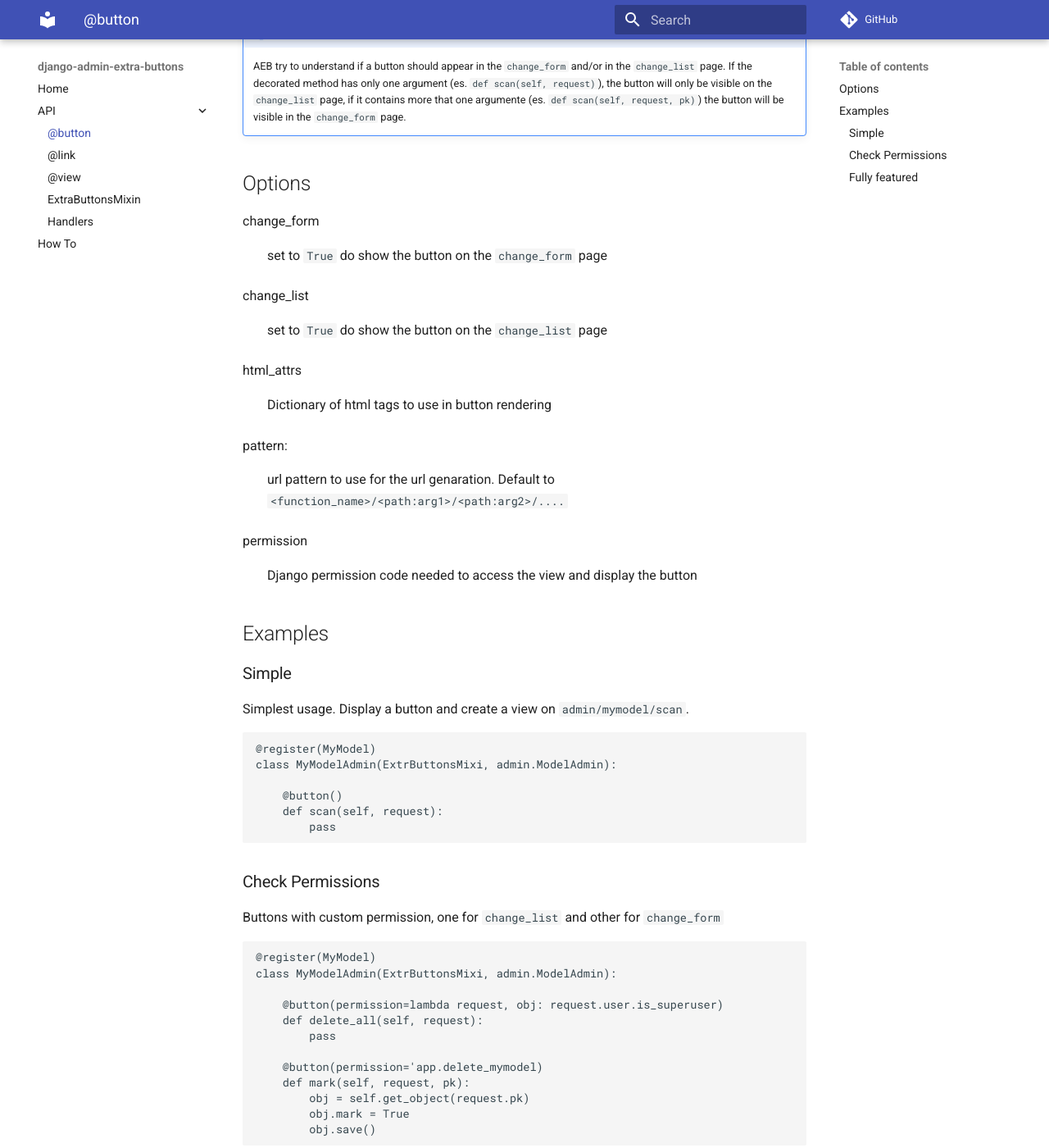
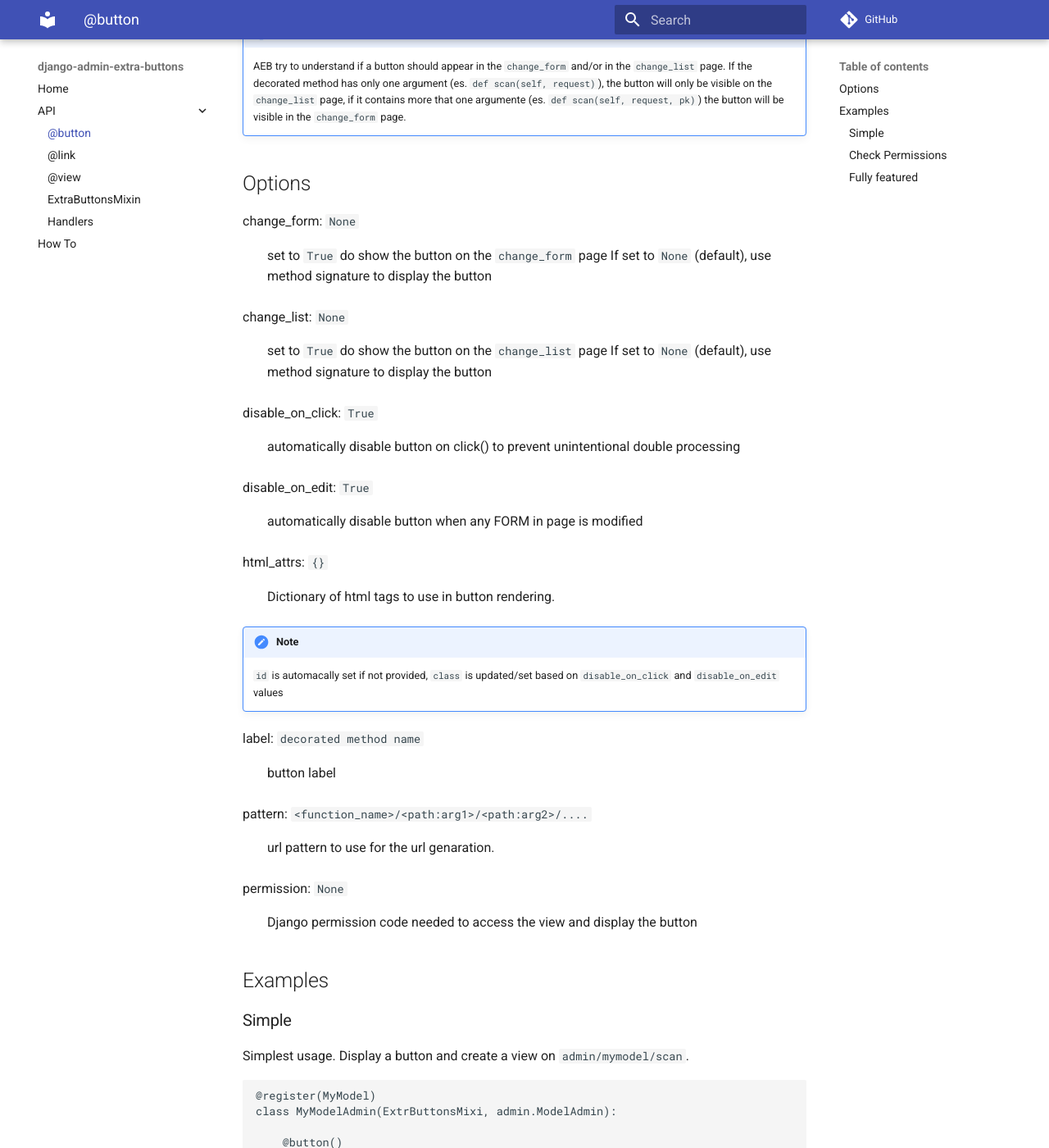
Before and after one commit to saxix/django-admin-extra-buttons, an MkDocs documentation site: the page built from docs/api/button.md, in a window 1280 px wide and 1400 px high, scrolled down 681 px. Shown: the whole window at 82% size. Built offline with MkDocs 1.6.1 and Material for MkDocs 9.7.7, drawn with Linux system fonts in a browser that asks for light colours; comment, search, counter and statistics services are not loaded.

Commit message:
js disable_on_edit and disable_on_click

```diff
--- a/docs/api/button.md
+++ b/docs/api/button.md
@@ -34,20 +34,35 @@ Examples:
 
 ## Options
 
-change_form
+change_form: `None`
 : set to `True` do show the button on the `change_form` page
+  If set to `None` (default), use method signature to display the button
 
-change_list
+change_list: `None`
 : set to `True` do show the button on the `change_list` page
+    If set to `None` (default), use method signature to display the button
 
-html_attrs
-:   Dictionary of html tags to use in button rendering
+disable_on_click: `True`
+: automatically disable button on click() to prevent unintentional double processing
 
-pattern:
+disable_on_edit: `True`
+: automatically disable button when any FORM in page is modified
+
+html_attrs: `{}`
+: Dictionary of html tags to use in button rendering.
+
+!!! Note
+
+    `id` is automacally set if not provided,
+    `class` is updated/set based on `disable_on_click` and `disable_on_edit` values
+
+label: `decorated method name`
+: button label
+
+pattern: `<function_name>/<path:arg1>/<path:arg2>/....`
 : url pattern to use for the url genaration.
-    Default to `<function_name>/<path:arg1>/<path:arg2>/....`
 
-permission
+permission: `None`
 :   Django permission code needed to access the view and display the button
 
 ## Examples
--- /dev/null
+++ b/src/admin_extra_buttons/static/admin_extra_buttons.css
@@ -0,0 +1 @@
+.object-tools li a.disabled{background:#ece8e8;cursor:not-allowed;color:#adacac}.object-tools li a.aeb-green{background-color:#8f8;color:#000}.object-tools li a.aeb-warn{background-color:#edd372;color:#000}.object-tools li a.aeb-error{background-color:#dc6c6c;color:#000}/*# sourceMappingURL=admin_extra_buttons.css.map */
--- /dev/null
+++ b/src/admin_extra_buttons/static/admin_extra_buttons.scss
@@ -0,0 +1,23 @@
+.object-tools {
+  li {
+    a {
+      &.disabled {
+        background: #ece8e8;
+        cursor: not-allowed;
+        color: #adacac;
+      }
+      &.aeb-green{
+        background-color:#88FF88;
+        color:black
+      }
+      &.aeb-warn{
+        background-color:#EDD372;
+        color:black
+      }
+      &.aeb-error{
+        background-color:#DC6C6C;
+        color:black
+      }
+    }
+  }
+}
--- a/src/admin_extra_buttons/templates/admin_extra_buttons/change_list.html
+++ b/src/admin_extra_buttons/templates/admin_extra_buttons/change_list.html
@@ -1,7 +1,4 @@
 {% extends "admin/change_list.html" %}{% load extra_buttons %}
-{% block extrastyle %}{{ block.super }}
-{% include "admin_extra_buttons/includes/styles.html" %}{% endblock %}
-
 {% block object-tools-items %}
     {% for n in cl.model_admin.names %}<div>{{ n }}</div>{% endfor %}
     {{ block.super }}
```
Also changed, not shown: docs/api/link.md (+8 -8 lines), docs/api/view.md (+15 -5 lines), src/admin_extra_buttons/static/admin_extra_buttons.js (added, +28 -0 lines), src/admin_extra_buttons/templates/admin_extra_buttons/change_form.html (+5 -30 lines), src/admin_extra_buttons/templates/admin_extra_buttons/includes/styles.html (deleted, +0 -22 lines), src/admin_extra_buttons/static/admin_extra_buttons.min.js (added), 4 other files.
